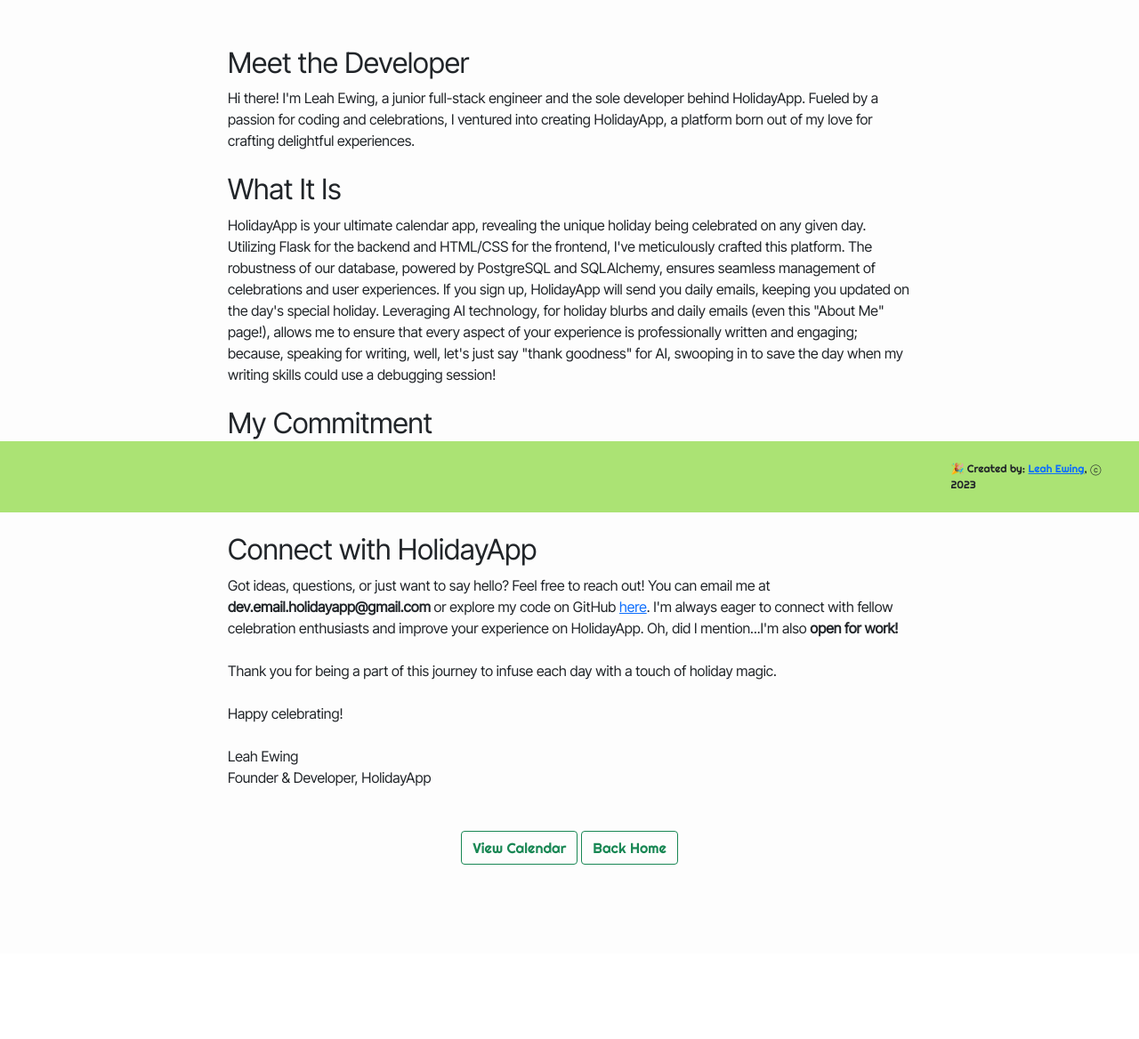
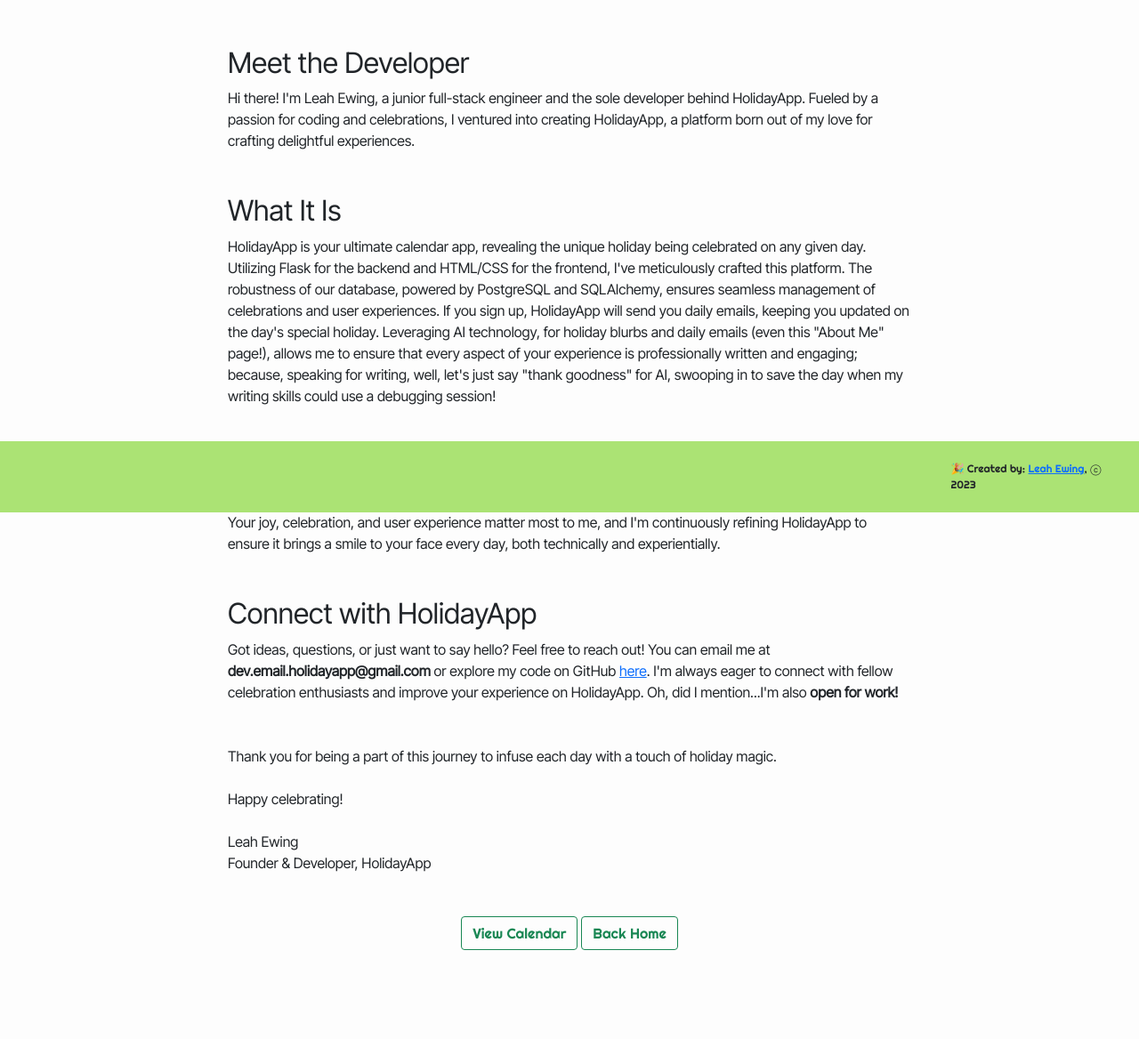
Before and after one commit to leah-ewing/HolidayHub, a Flask app: page /about in a window 1280 px wide. Shown: the part 224-1392 px from the top of the page at 89% size. Before the commit the page ends 1196 px from the top, so only its background shows below. Run offline with Flask 3, Linux system fonts and the light colour scheme.

Commit message:
bootstrap template - about page

```diff
--- a/templates/about.html
+++ b/templates/about.html
@@ -17,29 +17,83 @@
 
     <br>
 
-      <text id="about-blurb"><h1>Welcome to HolidayApp! <br> Your daily dose of celebrations and cheer!</h1><br><br>
+    <div id="about-blurb">
+      <div class="row">
+        <h1>
+          Welcome to HolidayApp!
+          <br>
+          Your daily dose of celebrations and cheer!
+        </h1>
+      </div>
 
-      <h2>Meet the Developer</h2>
-      Hi there! I'm Leah Ewing, a junior full-stack engineer and the sole developer behind HolidayApp. Fueled by a passion for coding and celebrations, I ventured into creating HolidayApp, a platform born out of my love for crafting delightful experiences.<br><br>
+      <br><br>
 
-      <h2>What It Is</h2>
-      HolidayApp is your ultimate calendar app, revealing the unique holiday being celebrated on any given day. Utilizing Flask for the backend and HTML/CSS for the frontend, I've meticulously crafted this platform. The robustness of our database, powered by PostgreSQL and SQLAlchemy, ensures seamless management of celebrations and user experiences. If you sign up, HolidayApp will send you daily emails, keeping you updated on the day's special holiday. Leveraging AI technology, for holiday blurbs and daily emails (even this "About Me" page!), allows me to ensure that every aspect of your experience is professionally written and engaging; because, speaking for writing, well, let's just say "thank goodness" for AI, swooping in to save the day when my writing skills could use a debugging session!<br><br>
+      <div class="row">
+        <h2>
+          Meet the Developer
+        </h2>
+      </div>
+      <div class="row">
+        <text>
+          Hi there! I'm Leah Ewing, a junior full-stack engineer and the sole developer behind HolidayApp. Fueled by a passion for coding and celebrations, I ventured into creating HolidayApp, a platform born out of my love for crafting delightful experiences.
+        </text>
+      </div>
 
-      <h2>My Commitment</h2>
-      As a one-person team, I'm dedicated to crafting a technically proficient and seamless experience for every user. Your joy, celebration, and user experience matter most to me, and I'm continuously refining HolidayApp to ensure it brings a smile to your face every day, both technically and experientially.<br><br>
+      <br><br>
 
+      <div class="row">
+        <h2>
+          What It Is
+        </h2>
+      </div>
+      <div class="row">
+        <text>
+          HolidayApp is your ultimate calendar app, revealing the unique holiday being celebrated on any given day. Utilizing Flask for the backend and HTML/CSS for the frontend, I've meticulously crafted this platform. The robustness of our database, powered by PostgreSQL and SQLAlchemy, ensures seamless management of celebrations and user experiences. If you sign up, HolidayApp will send you daily emails, keeping you updated on the day's special holiday. Leveraging AI technology, for holiday blurbs and daily emails (even this "About Me" page!), allows me to ensure that every aspect of your experience is professionally written and engaging; because, speaking for writing, well, let's just say "thank goodness" for AI, swooping in to save the day when my writing skills could use a debugging session!
+        </text>
+      </div>
+
+      <br><br>
+
+      <div class="row">
+        <h2>
+          My Commitment
+        </h2>
+      </div>
+      <div class="row">
+        <text>
+          As a one-person team, I'm dedicated to crafting a technically proficient and seamless experience for every user. Your joy, celebration, and user experience matter most to me, and I'm continuously refining HolidayApp to ensure it brings a smile to your face every day, both technically and experientially.
+        </text>
+      </div>
+
+      <br><br>
+
+      <div class="row">
         <h2>Connect with HolidayApp</h2>
-      Got ideas, questions, or just want to say hello? Feel free to reach out! You can email me at <b>dev.email.holidayapp@gmail.com</b> or explore my code on GitHub <a href='https://github.com/leah-ewing/'>here</a>. I'm always eager to connect with fellow celebration enthusiasts and improve your experience on HolidayApp. Oh, did I mention...I'm also <b>open for work!</b><br><br>
+      </div>
+      <div class="row">
+        <text>
+          Got ideas, questions, or just want to say hello? Feel free to reach out! You can email me at <b>dev.email.holidayapp@gmail.com</b> or explore my code on GitHub <a href='https://github.com/leah-ewing/'>here</a>. I'm always eager to connect with fellow celebration enthusiasts and improve your experience on HolidayApp. Oh, did I mention...I'm also <b>open for work!</b>
+        </text>
+      </div>
 
+      <br><br>
+
+      <div class="row">
+        <text>
           Thank you for being a part of this journey to infuse each day with a touch of holiday magic.
           <br><br>
           Happy celebrating!<br><br>
 
           Leah Ewing<br>
-      Founder & Developer, HolidayApp</text>
+          Founder & Developer, HolidayApp
+        </text>
+      </div>
 
       <br><br>
 
+    </div>
+
+    <div class="row">
       <div>
         <button id="calendar-view-from-about" class="btn btn-outline-success" onclick="location.href='/calendar-view'">
           View Calendar
@@ -50,6 +104,8 @@
         </button>
       </div>
     </div>
+
+  </div>
 </body>
 
 {% endblock %}
```
Lines whose indentation alone changed are shown as unchanged.
